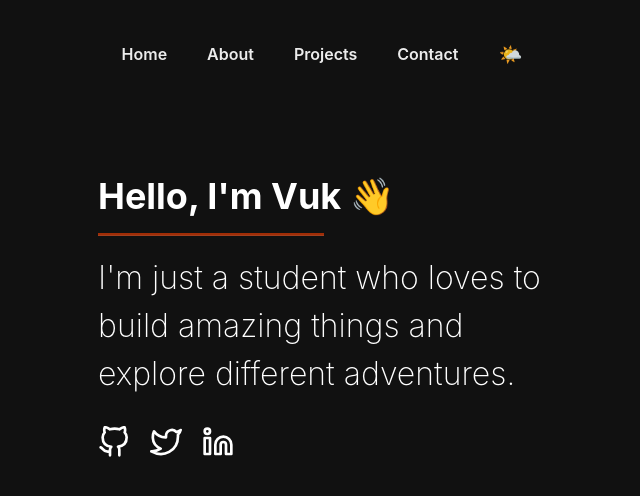
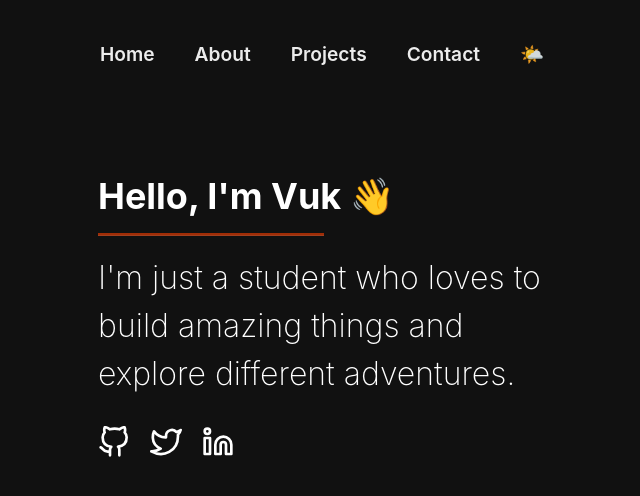
Before and after one commit to YuukaDev/vukcode.rs, a Next.js app: page / in a window 1280 px wide. Shown: the top 496 px of the page, without its empty margins (318-958 px from the left). Built offline with nearby package versions, Linux system fonts and the light colour scheme.

Commit message:
Update Navigation.js

```diff
--- a/components/Navigation/Navigation.js
+++ b/components/Navigation/Navigation.js
@@ -23,7 +23,7 @@ export default function Navigation() {
                             textDecoration: "none",
                         }}
                     >
-                        <Button size="md" variant="ghost">
+                        <Button fontSize="1.2em" size="md" variant="ghost">
                             Home
                         </Button>
                     </Link>
@@ -36,7 +36,7 @@ export default function Navigation() {
                             textDecoration: "none",
                         }}
                     >
-                        <Button size="md" variant="ghost">
+                        <Button fontSize="1.2em" size="md" variant="ghost">
                             About
                         </Button>
                     </Link>
@@ -49,7 +49,7 @@ export default function Navigation() {
                             textDecoration: "none",
                         }}
                     >
-                        <Button size="md" variant="ghost">
+                        <Button fontSize="1.2em" size="md" variant="ghost">
                             Projects
                         </Button>
                     </Link>
@@ -62,7 +62,7 @@ export default function Navigation() {
                             textDecoration: "none",
                         }}
                     >
-                        <Button size="md" variant="ghost">
+                        <Button fontSize="1.2em" size="md" variant="ghost">
                             Contact
                         </Button>
                     </Link>
```
